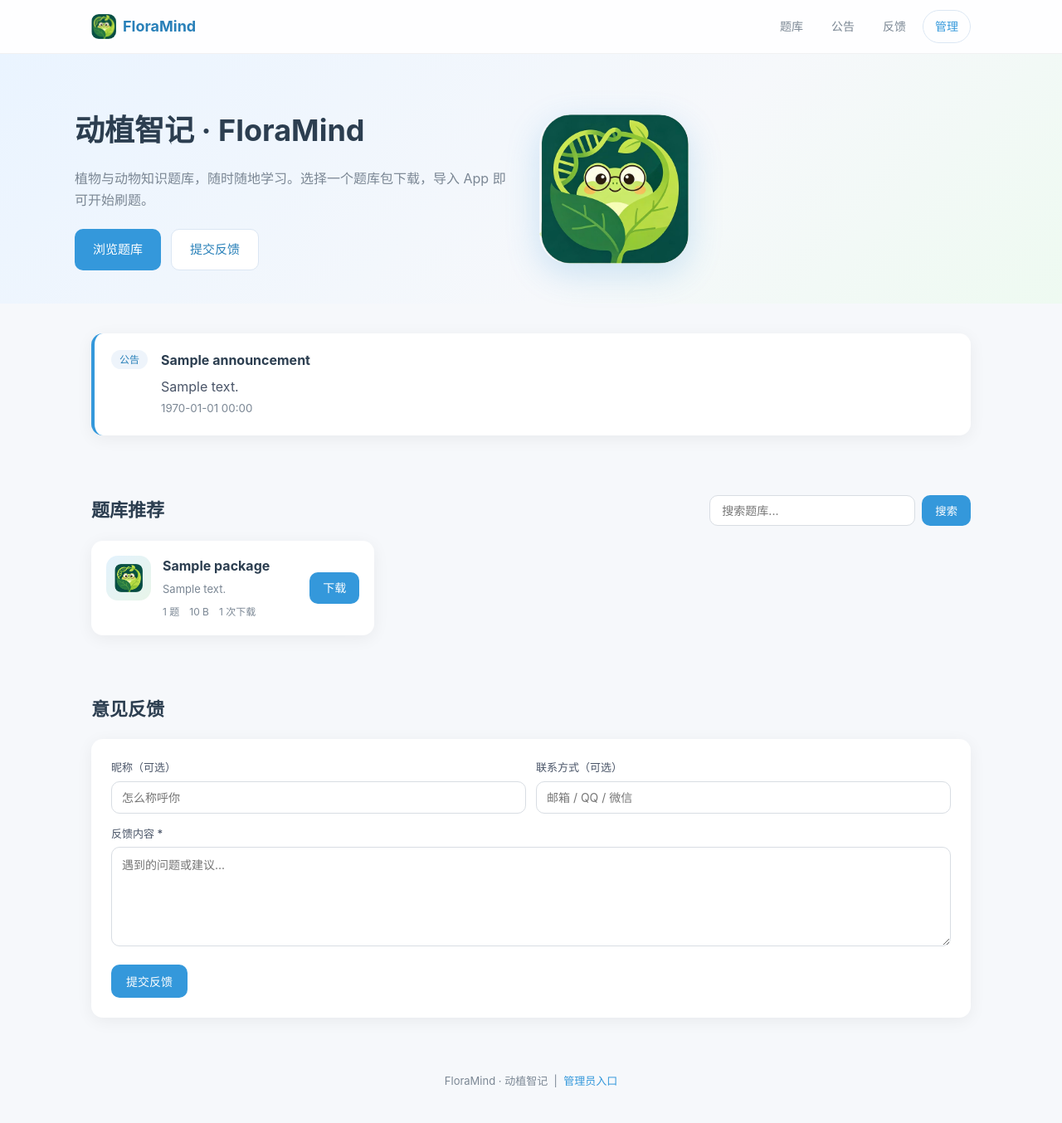
After one commit to psdscsv/FloraMind-Server, a Flask app: page / in a window 1280 px wide. The commit adds this page. Shown: the whole page at 83% size. Run offline with Flask 3, Linux system fonts and the light colour scheme; tables that the repository leaves empty hold one stand-in row (values such as "Sample post").

Commit message:
增加了logo

```diff
--- a/static/home.css
+++ b/static/home.css
@@ -26,7 +26,14 @@ a { text-decoration: none; color: inherit; }
   max-width: 1100px; margin: 0 auto; padding: 12px 20px;
   display: flex; align-items: center; justify-content: space-between;
 }
-.logo { font-weight: 700; font-size: 18px; color: var(--primary-dark); }
+.logo {
+  display: flex; align-items: center; gap: 8px;
+  font-weight: 700; font-size: 18px; color: var(--primary-dark);
+}
+.logo img {
+  width: 30px; height: 30px; border-radius: 9px;
+  display: block; flex-shrink: 0;
+}
 .nav-inner nav { display: flex; gap: 6px; align-items: center; }
 .nav-inner nav a {
   padding: 8px 14px; border-radius: 999px; color: var(--muted); font-size: 14px;
@@ -47,7 +54,12 @@ a { text-decoration: none; color: inherit; }
 .hero-text h1 { font-size: 36px; margin: 0 0 12px; }
 .hero-text p { color: var(--muted); max-width: 520px; }
 .hero-actions { display: flex; gap: 12px; margin-top: 22px; flex-wrap: wrap; }
-.hero-art { font-size: 120px; line-height: 1; }
+.hero-art { line-height: 1; }
+.hero-art img {
+  width: 180px; height: 180px; border-radius: 36px;
+  display: block;
+  box-shadow: 0 12px 40px rgba(52, 152, 219, .22);
+}
 
 /* 按钮 */
 .btn {
@@ -95,7 +107,11 @@ a { text-decoration: none; color: inherit; }
 .pkg-icon {
   width: 54px; height: 54px; border-radius: 14px; flex-shrink: 0;
   background: linear-gradient(135deg, #e3f2fd, #e8f5e9);
-  display: flex; align-items: center; justify-content: center; font-size: 26px;
+  display: flex; align-items: center; justify-content: center;
+  overflow: hidden;
+}
+.pkg-icon img {
+  width: 34px; height: 34px; border-radius: 8px; display: block;
 }
 .pkg-body { flex: 1; min-width: 0; }
 .pkg-body h3 { margin: 0 0 4px; font-size: 16px; }
@@ -157,7 +173,7 @@ a { text-decoration: none; color: inherit; }
   .hero-inner { flex-direction: column; text-align: center; }
   .hero-text p { margin: 0 auto; }
   .hero-actions { justify-content: center; }
-  .hero-art { font-size: 80px; }
+  .hero-art img { width: 120px; height: 120px; border-radius: 26px; }
   .hero-text h1 { font-size: 28px; }
   .form-row { grid-template-columns: 1fr; }
   .nav-inner { padding: 10px 14px; }
--- /dev/null
+++ b/templates/index.html
@@ -0,0 +1,156 @@
+<!DOCTYPE html>
+<html lang="zh-CN">
+<head>
+<meta charset="utf-8">
+<meta name="viewport" content="width=device-width,initial-scale=1">
+<meta name="description" content="FloraMind 动植智记 - 植物与动物知识题库下载">
+<title>{{ title }} - FloraMind 动植智记</title>
+<link rel="icon" type="image/png" href="{{ url_for('static', filename='icon.png') }}">
+<link rel="apple-touch-icon" href="{{ url_for('static', filename='icon.png') }}">
+<link rel="stylesheet" href="{{ url_for('static', filename='home.css') }}">
+</head>
+<body>
+
+<header class="site-header">
+  <div class="nav-inner">
+    <a class="logo" href="{{ url_for('home') }}">
+      <img src="{{ url_for('static', filename='icon.png') }}" alt="FloraMind">
+      FloraMind
+    </a>
+    <nav>
+      <a href="#packages">题库</a>
+      <a href="#announcement">公告</a>
+      <a href="#feedback">反馈</a>
+      <a href="{{ url_for('admin_login') }}" class="admin-link">管理</a>
+    </nav>
+  </div>
+</header>
+
+<section class="hero">
+  <div class="hero-inner">
+    <div class="hero-text">
+      <h1>动植智记 · FloraMind</h1>
+      <p>植物与动物知识题库，随时随地学习。选择一个题库包下载，导入 App 即可开始刷题。</p>
+      <div class="hero-actions">
+        <a class="btn btn-primary btn-lg" href="#packages">浏览题库</a>
+        <a class="btn btn-ghost btn-lg" href="#feedback">提交反馈</a>
+      </div>
+    </div>
+    <div class="hero-art">
+      <img src="{{ url_for('static', filename='icon.png') }}" alt="FloraMind">
+    </div>
+  </div>
+</section>
+
+{% if announcement %}
+<section class="section" id="announcement">
+  <div class="announce-card">
+    <span class="announce-badge">公告</span>
+    <div class="announce-body">
+      <h3>{{ announcement['title'] }}</h3>
+      <p>{{ announcement['content'] }}</p>
+      <small>{{ fmt_time(announcement['updated_time']) }}</small>
+    </div>
+  </div>
+</section>
+{% endif %}
+
+<section class="section" id="packages">
+  <div class="section-head">
+    <h2>题库推荐</h2>
+    <form class="search" method="get" action="{{ url_for('home') }}">
+      <input type="text" name="q" value="{{ keyword }}" placeholder="搜索题库...">
+      <button type="submit">搜索</button>
+    </form>
+  </div>
+
+  <div class="grid">
+  {% for p in packages %}
+    <article class="pkg-card">
+      <div class="pkg-icon">
+        <img src="{{ url_for('static', filename='icon.png') }}" alt="">
+      </div>
+      <div class="pkg-body">
+        <h3>{{ p['name'] }}</h3>
+        {% if p['description'] %}<p class="pkg-desc">{{ p['description'] }}</p>{% endif %}
+        <div class="pkg-meta">
+          <span>{{ p['question_count'] }} 题</span>
+          <span>{{ fmt_size(p['file_size']) }}</span>
+          <span>{{ p['download_count'] }} 次下载</span>
+        </div>
+      </div>
+      <a class="btn btn-primary pkg-dl" href="{{ url_for('download_package', pkg_id=p['id']) }}">下载</a>
+    </article>
+  {% else %}
+    <div class="empty">暂无题库{% if keyword %}（没有匹配「{{ keyword }}」的结果）{% endif %}</div>
+  {% endfor %}
+  </div>
+</section>
+
+<section class="section" id="feedback">
+  <div class="section-head"><h2>意见反馈</h2></div>
+  <div class="feedback-card">
+    <form id="feedback-form">
+      <div class="form-row">
+        <div class="form-group">
+          <label>昵称（可选）</label>
+          <input type="text" name="userName" placeholder="怎么称呼你">
+        </div>
+        <div class="form-group">
+          <label>联系方式（可选）</label>
+          <input type="text" name="contact" placeholder="邮箱 / QQ / 微信">
+        </div>
+      </div>
+      <div class="form-group">
+        <label>反馈内容 *</label>
+        <textarea name="content" required placeholder="遇到的问题或建议..."></textarea>
+      </div>
+      <button type="submit" class="btn btn-primary">提交反馈</button>
+    </form>
+  </div>
+</section>
+
+<footer class="footer">
+  FloraMind · 动植智记 &nbsp;|&nbsp;
+  <a href="{{ url_for('admin_login') }}">管理员入口</a>
+</footer>
+
+<div id="toast" class="toast"></div>
+
+<script>
+(function () {
+  var form = document.getElementById('feedback-form');
+  var toast = document.getElementById('toast');
+  var timer = null;
+
+  function showToast(msg) {
+    toast.textContent = msg;
+    toast.classList.add('show');
+    clearTimeout(timer);
+    timer = setTimeout(function () { toast.classList.remove('show'); }, 2200);
+  }
+
+  form.addEventListener('submit', function (e) {
+    e.preventDefault();
+    var data = Object.fromEntries(new FormData(form).entries());
+    fetch('/api/feedback', {
+      method: 'POST',
+      headers: { 'Content-Type': 'application/json' },
+      body: JSON.stringify(data)
+    })
+      .then(function (r) { return r.json(); })
+      .then(function (json) {
+        if (json.success) {
+          showToast('感谢反馈！');
+          form.reset();
+        } else {
+          showToast(json.message || '提交失败');
+        }
+      })
+      .catch(function () { showToast('网络错误，请稍后再试'); });
+  });
+})();
+</script>
+
+</body>
+</html>
--- a/templates/login.html
+++ b/templates/login.html
@@ -4,11 +4,13 @@
 <meta charset="utf-8">
 <meta name="viewport" content="width=device-width,initial-scale=1">
 <title>登录 - FloraMind 管理后台</title>
+<link rel="icon" type="image/png" href="{{ url_for('static', filename='icon.png') }}">
 <link rel="stylesheet" href="{{ url_for('static', filename='style.css') }}">
 </head>
 <body class="login-body">
 <div class="login-card">
-  <h1>🌿 FloraMind 管理后台</h1>
+  <img src="{{ url_for('static', filename='icon.png') }}" alt="FloraMind" class="login-logo">
+  <h1>FloraMind 管理后台</h1>
   {% if error_msg %}<div class="flash flash-error">{{ error_msg }}</div>{% endif %}
   <form method="post">
     <div class="form-group">
```
Also changed, not shown: static/style.css (+12 -1 lines), templates/layout.html (+6 -1 lines), server.db (added), static/icon.png (added).
